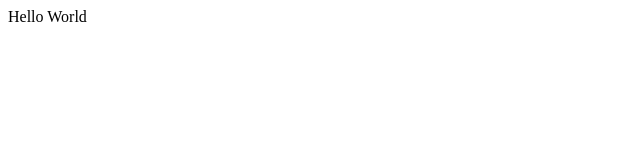
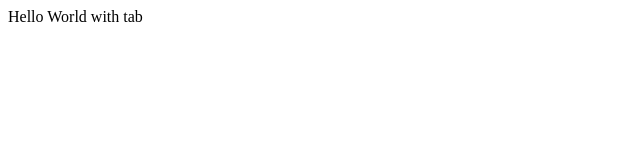
Before and after one commit to pratikshrma/noProxy, a Vue app: page / in a window 1280 px wide. Shown: the top 160 px of the page, without its empty margins (0-640 px from the left). Built offline with nearby package versions, Linux system fonts and the light colour scheme.

Commit message:
Added a ta

```diff
--- a/src/App.vue
+++ b/src/App.vue
@@ -4,5 +4,7 @@
 </script>
 
 <template>
-  <div>Hello World</div>
+
+  <div>Hello World with tab</div>
+
 </template>
```
